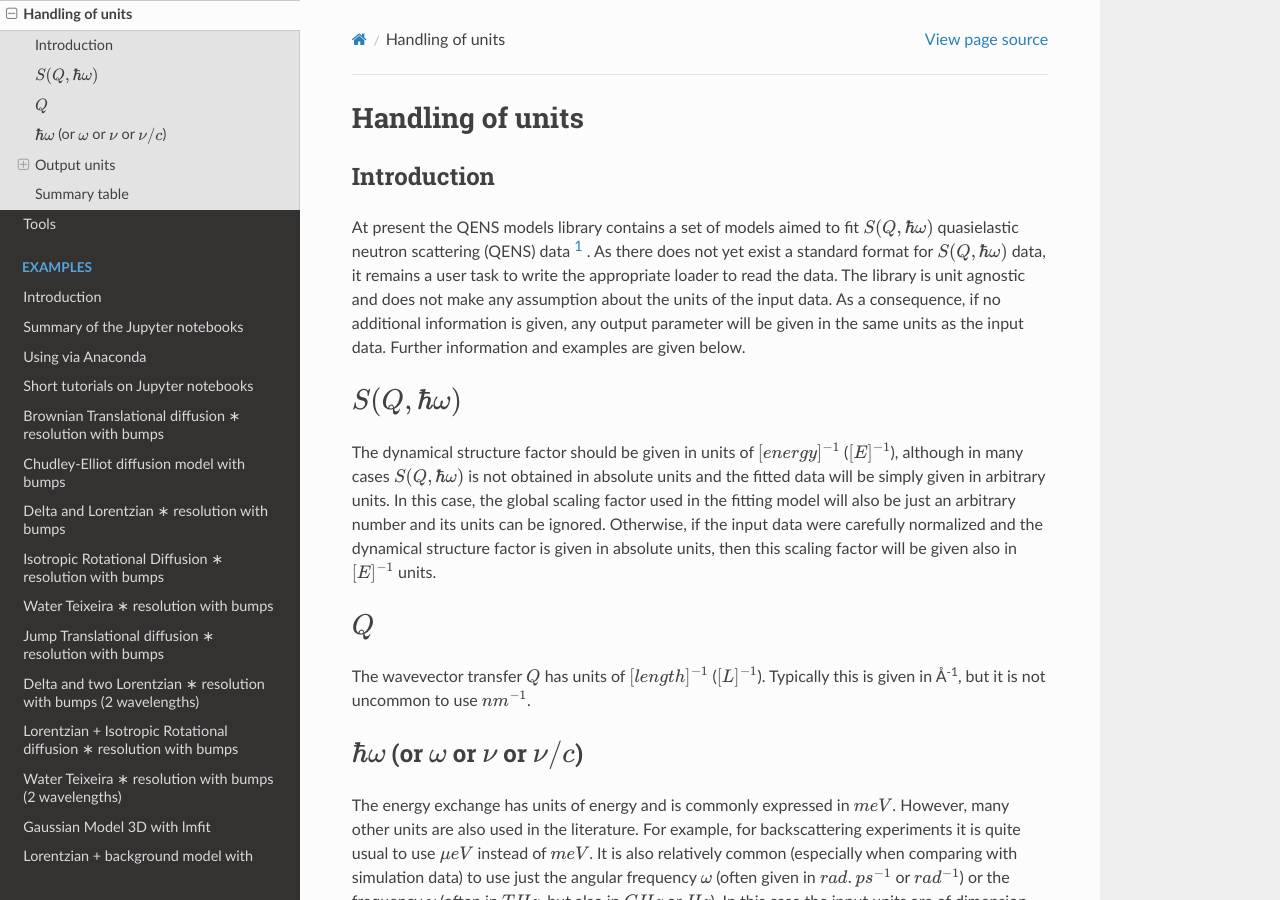
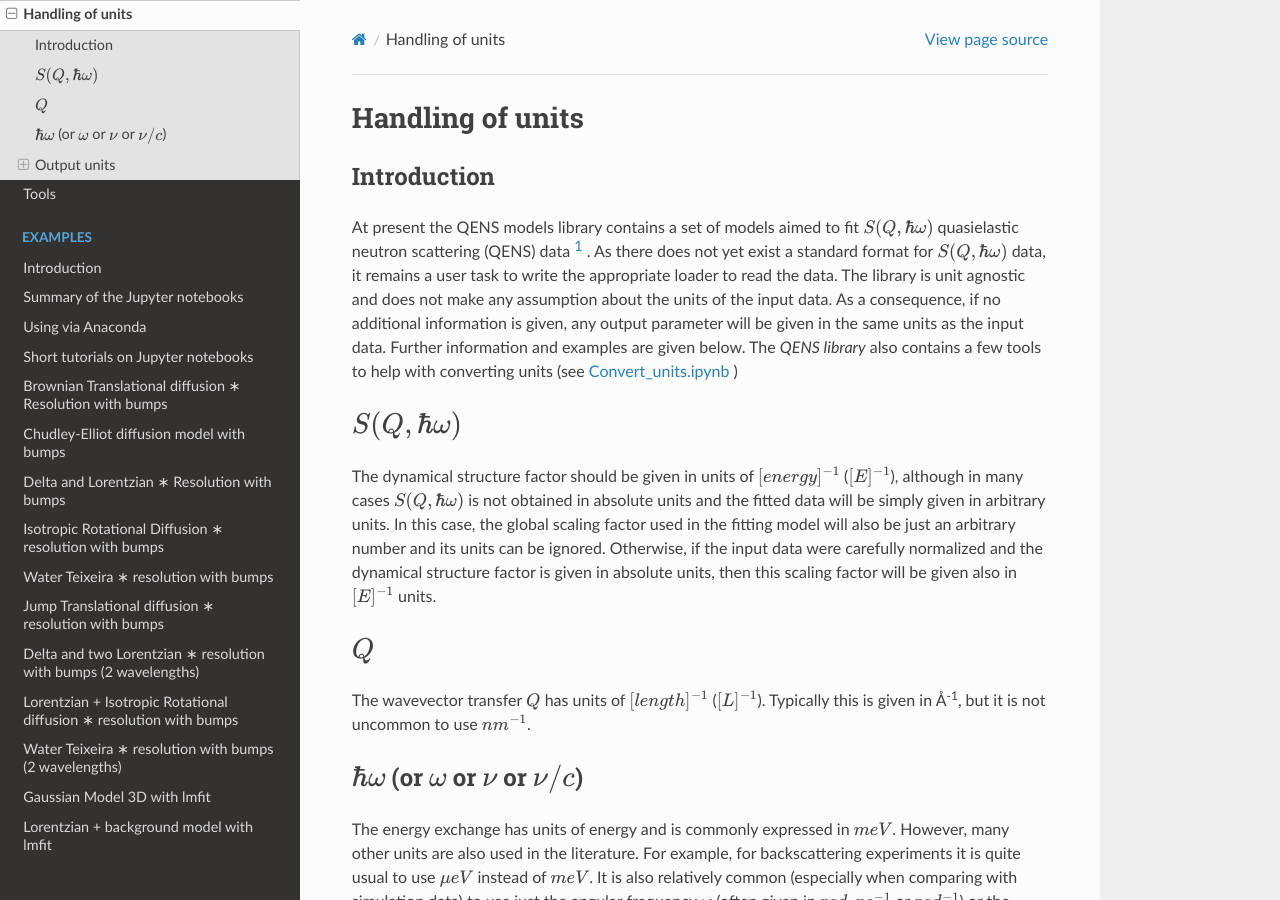
Before and after one commit to celinedurniak/test_nbsphinx, a Sphinx documentation site: the page built from docs/handling_units.rst, in a window 1280 px wide and 900 px high. Built offline with Sphinx 7.4.7 and the Read the Docs theme 2.0.0, drawn with Linux system fonts in a browser that asks for light colours.

Commit message:
Edited handling of units

```diff
--- a/README.rst
+++ b/README.rst
@@ -35,7 +35,7 @@
 * `doctest <https://docs.python.org/3.7/library/doctest.html>`_
 
 Additional modules are required to run the examples. Details can be
-found in the `README file <https://github.com/QENSlibrary/QENSmodels/blob/master/examples/README.rst>`_ of the *examples* folder.
+found in the `README file <https://github.com/QENSlibrary/QENSmodels/blob/master/docs/examples/README.rst>`_ of the *examples* folder.
 
 How to install?
 ---------------
@@ -112,7 +112,8 @@
 Jupyter notebooks showing how to use some of the QENS models are located in the *examples*
 folder. The name of the notebook indicates which fitting engine and QENS model
 are used. Additional tools might have to be installed in order to use a
-particular notebook. Please refer to the README file in the `examples` folder for details.
+particular notebook. Please refer to the `README file <https://github.com/QENSlibrary/QENSmodels/blob/master/docs/examples/README.rst>`_ in the `examples` folder for details.
+
 
 If you do not want to download neither install any component, one example can be interactively tested online.
 
--- a/docs/handling_units.rst
+++ b/docs/handling_units.rst
@@ -15,7 +15,9 @@
 data. The library is unit agnostic and does not make any assumption about the units of the input
 data.
 As a consequence, if no additional information is given, any output parameter will be given in the
-same units as the input data. Further information and examples are given below.
+same units as the input data. Further information and examples are given below. The *QENS library*
+also contains a few tools to help with converting units (see
+`Convert_units.ipynb <https://github.com/QENSlibrary/QENSmodels/blob/master/tools/Convert_units.ipynb>`_ )
 
 :math:`S(Q,\hbar\omega)`
 ************************
@@ -188,9 +190,6 @@
  * *Sigma* describing the width of the log-norm distribution in *jump_sites_log_norm_dist*.
 
 
-Summary table
-*************
-
 +------------+------------+-----------+
 | Physical quantity | Common unit | Other possibilities  |
 +============+============+===========+
```
Also changed, not shown: docs/examples/bumps_BrownianDiff_fit.ipynb, docs/examples/bumps_DeltaLorentz_fit.ipynb, 1 other file.
